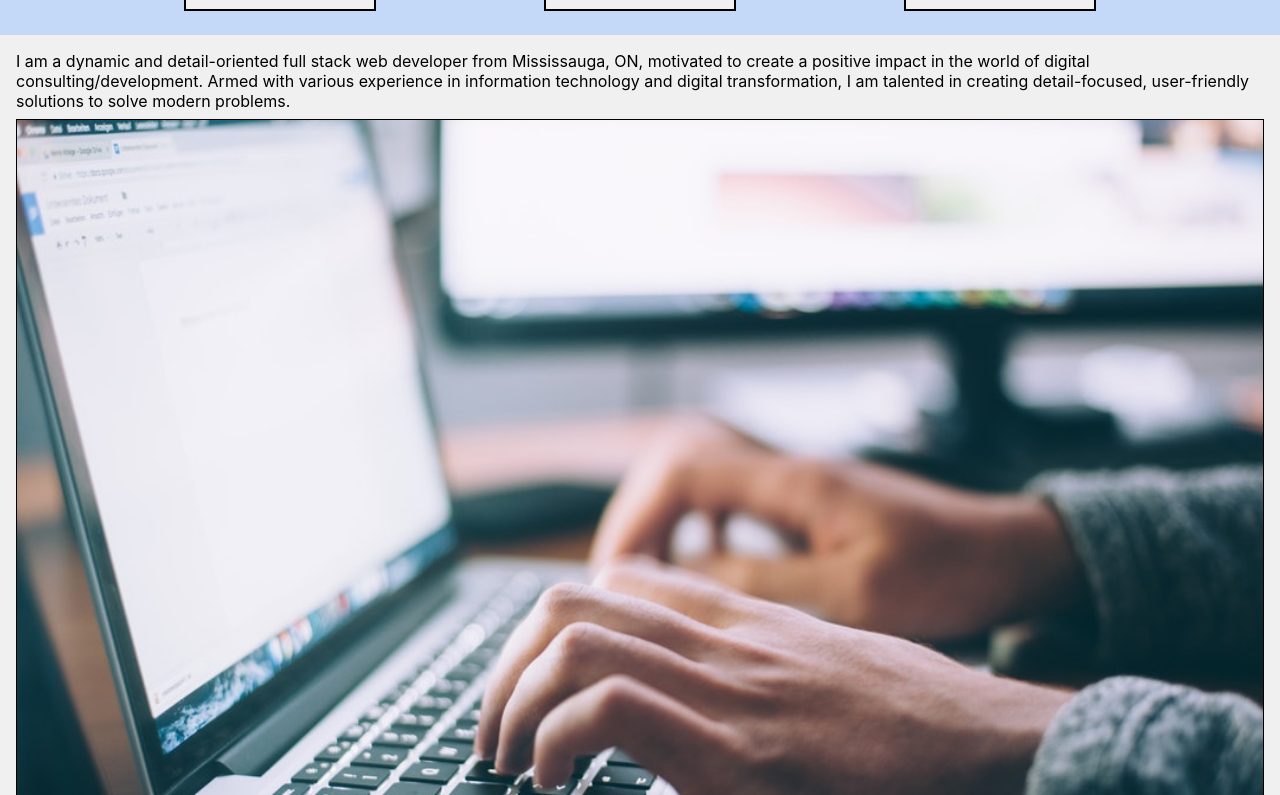
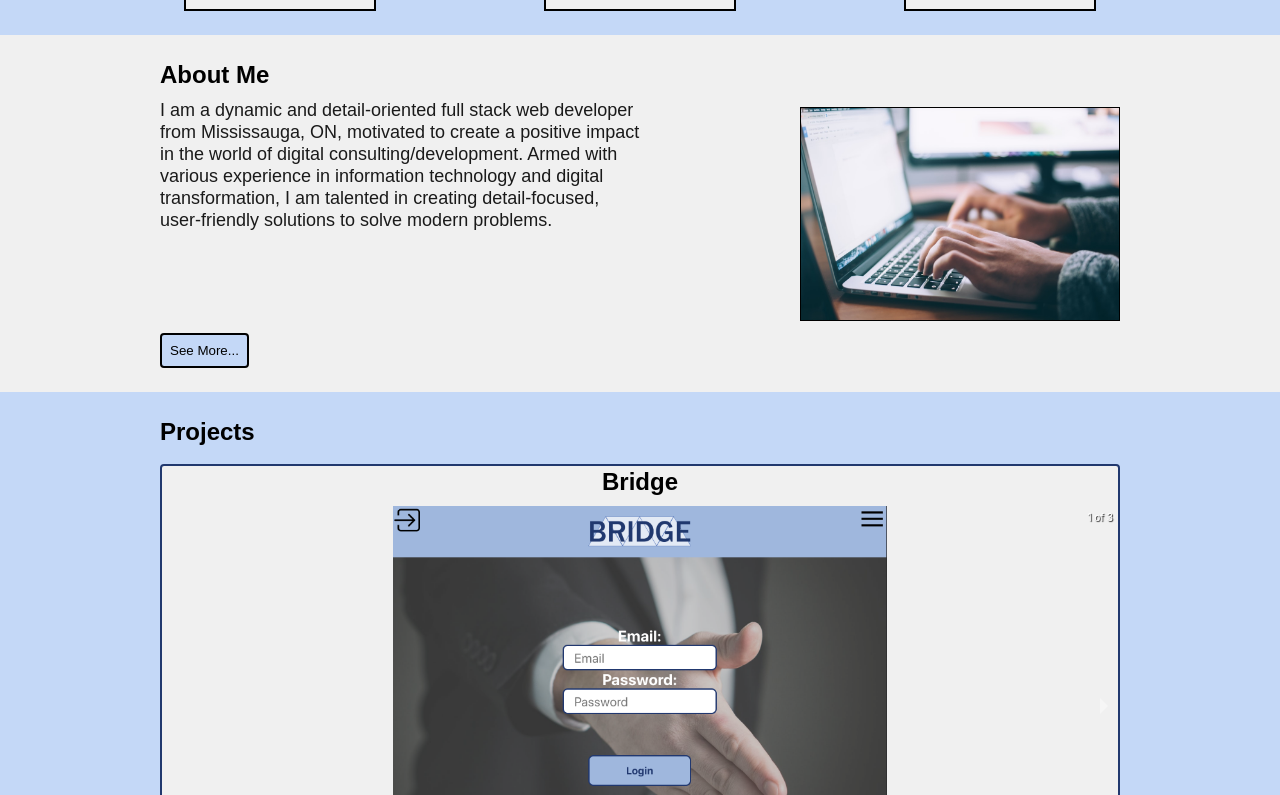
Before and after one commit to aveenpattni/AveenPattni, a React (Create React App) app in the folder client/: page / in a window 1280 px wide. Shown: the part 485-1280 px from the top of the page. Built offline with nearby package versions, Linux system fonts and the light colour scheme.

Commit message:
added project on landing page

```diff
--- a/client/src/App.scss
+++ b/client/src/App.scss
@@ -242,18 +242,43 @@
     width: 100%;
     background: $backWhite;
     padding: 1rem;
+    h3{
+      @include mobileHeaderSmall();
+      margin-bottom: 0.5rem;
+    }
+    &--text{
+      @include mobileParagraph();
+    }
     &--images{
       width: 100%;
       padding: 0.5rem 0;
+      text-align: center;
       img{
         border: 1px solid black;
         width: 100%;
+        max-width: 20rem;
       }
     }
     button{
       border: 2px solid black;
       border-radius: 4px;
       background: $light;
+      padding: 0.5rem;
+    }
+  }
+  &__aboutContainer{
+    width: 100%;
+  }
+  &__projects{
+    width: 100%;
+    padding: $mobilePad;
+    h3{
+      @include mobileHeaderSmall();
+    }
+    button{
+      border: 2px solid black;
+      border-radius: 4px;
+      background: $backWhite;
       padding: 0.5rem;
     }
   }
@@ -278,10 +303,39 @@
         @include dtHeaderSmall();
       }
     }
+    &__aboutContainer{
+      display: flex;
+      justify-content: space-between;
+    }
+    &__about{
+      width: 100%;
+      padding: $mobilePad $tabletPad;
+      &--text{
+        width: auto;
+        max-width: 500px;
+        padding-right: 1rem;
+        @include dtParagraph();
+      }
+      &--images{
+        width: auto;
+      }
+    }
+    &__projects{
+      padding: $mobilePad $tabletPad;
+      .projectCard{
+        margin: 1rem 0;
+      }
+    }
   }
   @media (min-width: $desktopWidth) {
     &__herotext{
       margin: $tabletPad $desktopPad;
+    }
+    &__about{
+      padding: $tabletPad $desktopPad;
+    }
+    &__projects{
+      padding: $tabletPad $desktopPad;
     }
   }
 }
--- a/client/src/components/Landing.js
+++ b/client/src/components/Landing.js
@@ -1,5 +1,8 @@
 import React, { Component } from 'react'
 import { Link } from 'react-router-dom';
+import ProjectCard from './ProjectCard';
+import data from '../data/Projects';
+
 
 export default class Landing extends Component {
 
@@ -27,6 +30,7 @@ export default class Landing extends Component {
           <a href="#hobbies"><button>My Hobbies</button></a>
         </section>
         <section className="landing__about" id="about">
+          <h3>About Me</h3>
           <div className="landing__aboutContainer">
             <div className="landing__about--text">
               <p>
@@ -40,8 +44,9 @@ export default class Landing extends Component {
           <Link to="/about"><button>See More...</button></Link>
         </section>
         <section className="landing__projects" id="projects">
+          <h3>Projects</h3>
           <div className="landing__projectsContainer">
-
+            <ProjectCard id={data[0].title} proj={data[0]} />
           </div>
           <Link to="/projects"><button>See More...</button></Link>
         </section>
--- a/client/src/index.scss
+++ b/client/src/index.scss
@@ -64,7 +64,7 @@ $textBlack: #1A1A1A;
   font-family: Arial, Helvetica, sans-serif;
   font-weight: normal;
   color: $textBlack;
-  text-indent: 1rem;
+  //text-indent: 1rem;
 }
 @mixin mobileList() {
   font-size: 12px;
```
Also changed, not shown: client/public/assets/images/bridge1.png, client/public/assets/images/fitness.jpg.
